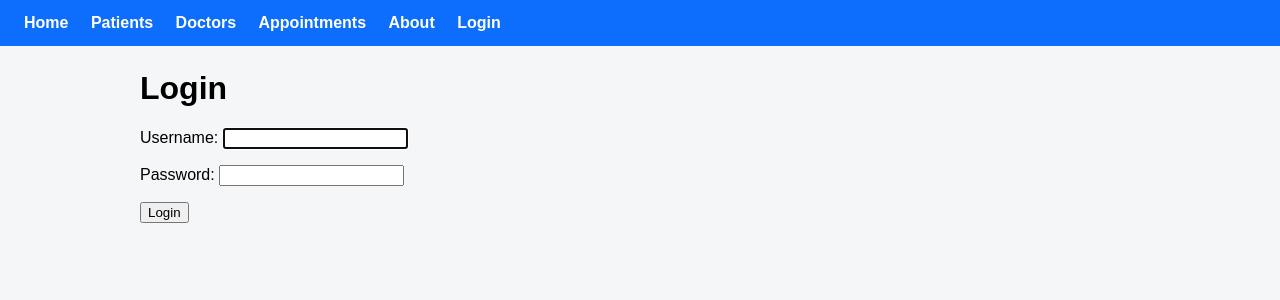
After one commit to shifinshalu035-cell/Hospital_management_system, a Django app: page /accounts/login/ in a window 1280 px wide. The commit adds this page. Shown: the top 300 px of the page. Run offline with Django 5.2, Linux system fonts and the light colour scheme.

Commit message:
Project all pages with login

```diff
--- a/hello/views.py
+++ b/hello/views.py
@@ -1,7 +1,8 @@
 from django.shortcuts import render
+from django.contrib.auth.decorators import login_required
 
 def home(request):
     return render(request, 'hello/home.html')
-
+@login_required
 def about(request):
     return render(request, 'hello/about.html')
--- a/hmssite/settings.py
+++ b/hmssite/settings.py
@@ -129,3 +129,6 @@ MAILERS = {
         'BACKEND': 'django.core.mail.backends.console.EmailBackend',
     },
 }
+LOGIN_URL = 'login'
+LOGIN_REDIRECT_URL = 'home'
+LOGOUT_REDIRECT_URL = 'login'
--- a/hmssite/urls.py
+++ b/hmssite/urls.py
@@ -16,8 +16,10 @@ Including another URLconf
 """
 from django.contrib import admin
 from django.urls import path, include
+
 urlpatterns = [
     path('admin/', admin.site.urls),
+    path('accounts/', include('django.contrib.auth.urls')),
     path('patients/', include('patients.urls')),
     path('doctors/', include('doctors.urls')),
     path('appointments/', include('appointments.urls')),
--- a/patients/views.py
+++ b/patients/views.py
@@ -1,8 +1,10 @@
 from django.shortcuts import render, redirect, get_object_or_404
 from .models import Patient
 from .forms import PatientForm
+from django.contrib.auth.decorators import login_required
 
 # 1. List all patients (with search)
+@login_required
 def patient_list(request):
     query = request.GET.get('q', '')
     if query:
@@ -12,11 +14,13 @@ def patient_list(request):
     return render(request, 'patients/patient_list.html', {'patients': patients, 'query': query})
 
 # 2. Show one patient
+@login_required
 def patient_detail(request, id):
     patient = get_object_or_404(Patient, id=id)
     return render(request, 'patients/patient_detail.html', {'patient': patient})
 
 # 3. Add a new patient
+@login_required
 def patient_add(request):
     if request.method == 'POST':
         form = PatientForm(request.POST)
@@ -28,6 +32,7 @@ def patient_add(request):
     return render(request, 'patients/patient_form.html', {'form': form})
 
 # 4. Edit a patient
+@login_required
 def patient_edit(request, id):
     patient = get_object_or_404(Patient, id=id)
     if request.method == 'POST':
@@ -40,6 +45,7 @@ def patient_edit(request, id):
     return render(request, 'patients/patient_form.html', {'form': form})
 
 # 5. Delete a patient
+@login_required
 def patient_delete(request, id):
     patient = get_object_or_404(Patient, id=id)
     if request.method == 'POST':
--- a/templates/base.html
+++ b/templates/base.html
@@ -26,6 +26,15 @@
         <a href="{% url 'doctor_list' %}">Doctors</a>
         <a href="{% url 'appointment_list' %}">Appointments</a>
         <a href="{% url 'about' %}">About</a>
+        {% if user.is_authenticated %}
+    <span style="color:white; margin-right:10px;">Hi, {{ user.username }}</span>
+    <form method="post" action="{% url 'logout' %}" style="display:inline;">
+        {% csrf_token %}
+        <button type="submit">Logout</button>
+    </form>
+{% else %}
+    <a href="{% url 'login' %}">Login</a>
+{% endif %}
     </nav>
     <div class="container">
         {% block content %}{% endblock %}
--- /dev/null
+++ b/templates/registration/login.html
@@ -0,0 +1,12 @@
+{% extends 'base.html' %}
+
+{% block title %}Login{% endblock %}
+
+{% block content %}
+    <h1>Login</h1>
+    <form method="post">
+        {% csrf_token %}
+        {{ form.as_p }}
+        <button type="submit">Login</button>
+    </form>
+{% endblock %}
```
Also changed, not shown: appointments/views.py (+5 -3 lines), doctors/views.py (+5 -3 lines).
